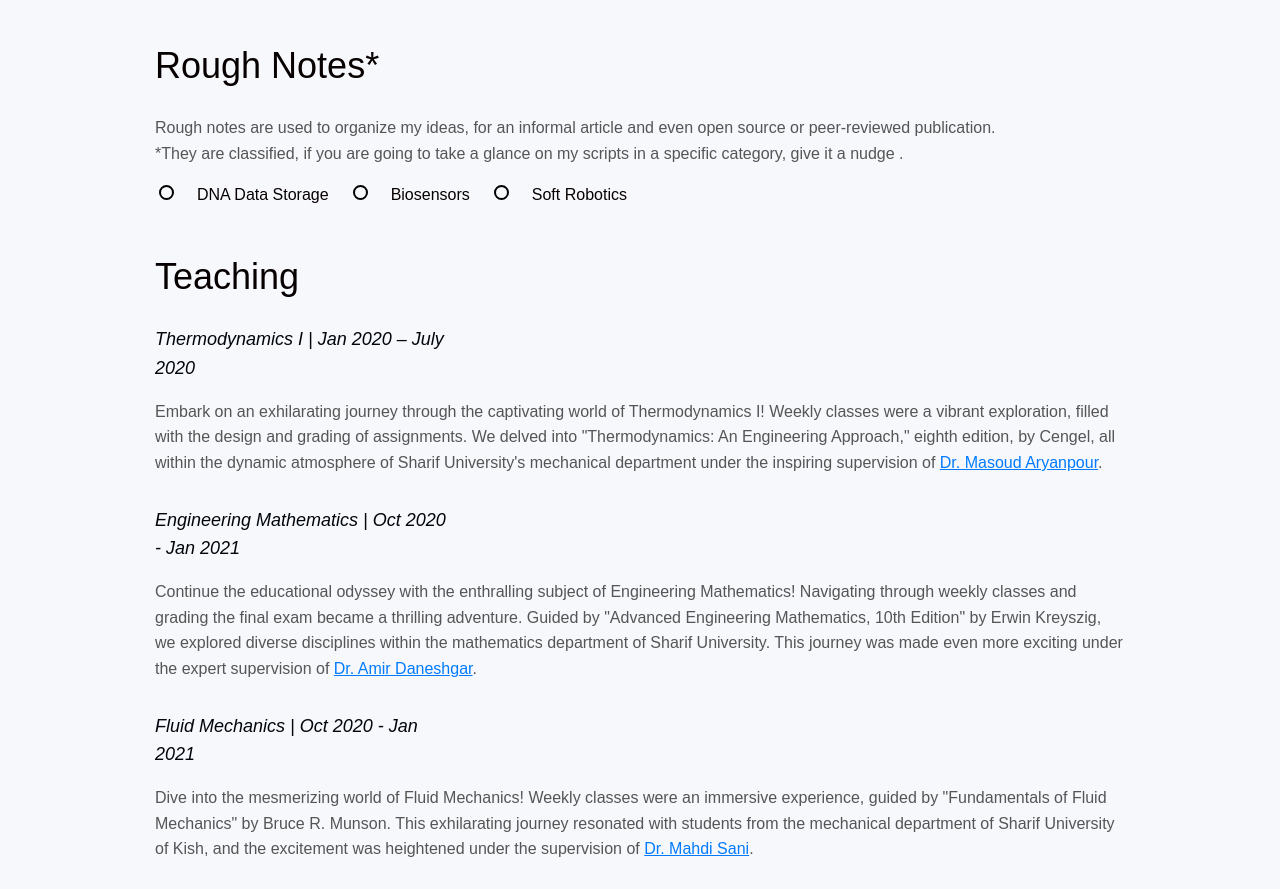
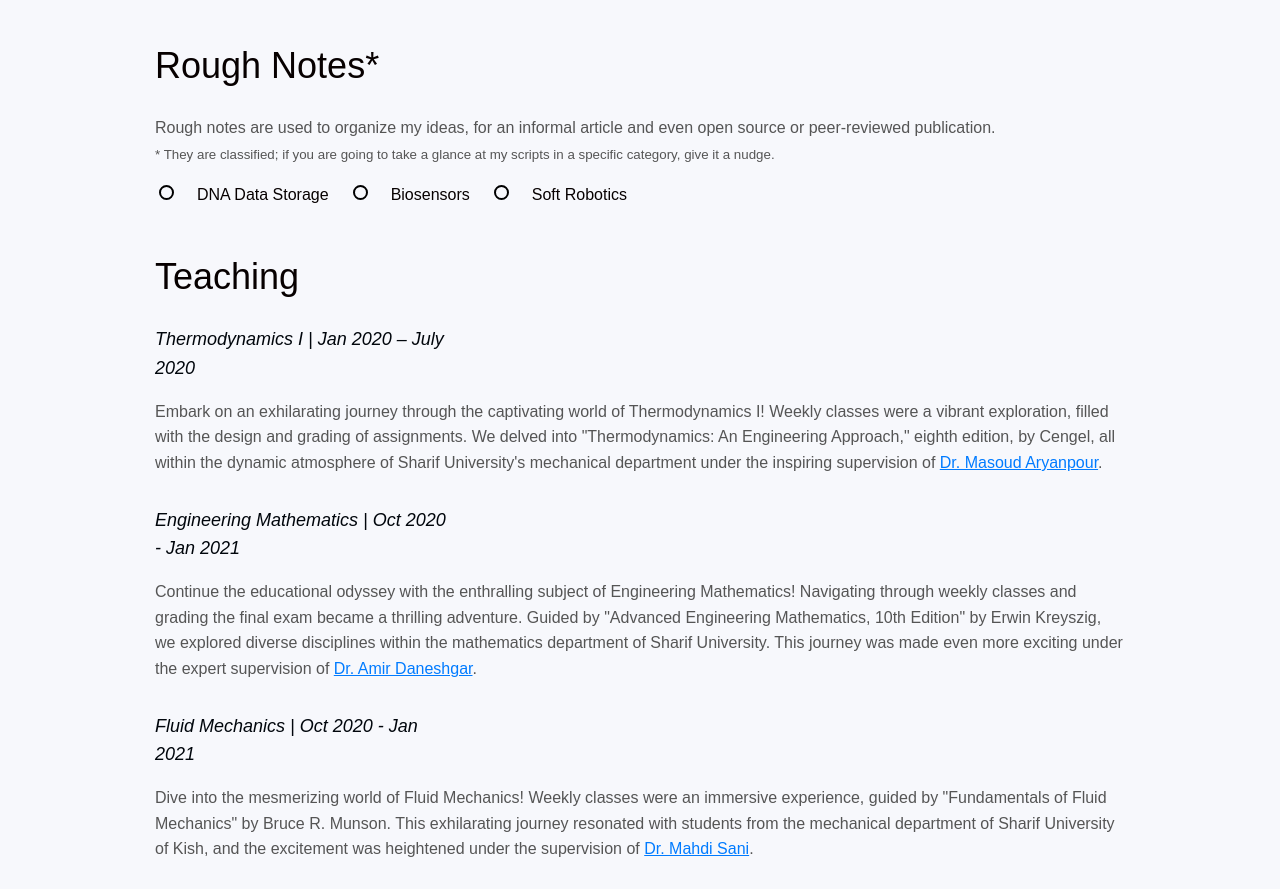
Before and after one commit to armanhajizadeh/armanhajizadeh.github.io, a plain HTML site: page index.html in a window 1280 px wide. Shown: the part 5189-6078 px from the top of the page. Drawn offline with Linux system fonts and the light colour scheme.

Commit message:
starfont

```diff
--- a/index.html
+++ b/index.html
@@ -623,7 +623,7 @@ It is important to note that Andrej Karpathy is a member of the Order of the Uni
     <div class="Scripts">
       <div class="container">
         <div class="ctitle">Rough Notes*</div>
-        <p>Rough notes are used to organize my ideas, for an informal article and even open source or peer-reviewed publication.<br> *They are classified, if you are going to take a glance on my scripts in a specific category, give it a nudge .</p>
+        <p>Rough notes are used to organize my ideas, for an informal article and even open source or peer-reviewed publication.<br> <span style="font-size: smaller;"> * They are classified; if you are going to take a glance at my scripts in a specific category, give it a nudge.</span></p>
         <!-- Radio Buttons acting like checkboxes -->
         <div class="radio-container">
           <input type="checkbox" id="radio-dna" value="dna" onclick="myFunction()"> DNA Data Storage
```
